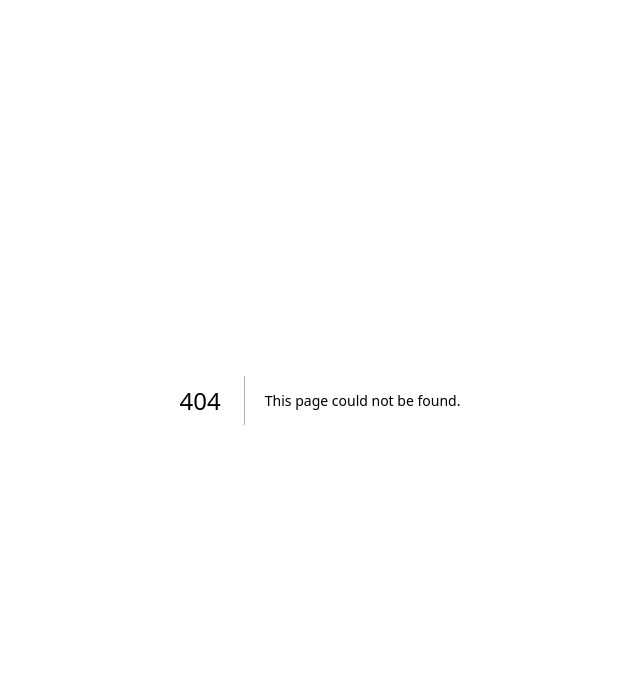
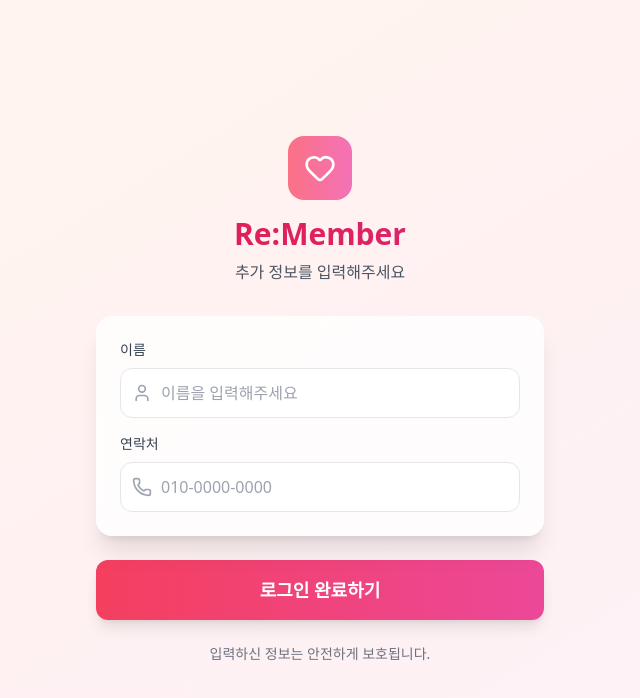
Before and after one commit to chaeyeong222/Re-Member-Frontend, a Next.js app: page /signup in a window 1280 px wide. Before the commit this address had no page. Shown: the top 698 px of the page, without its empty margins (320-960 px from the left). Built offline with nearby package versions, Linux system fonts and the light colour scheme.

Commit message:
회원가입 페이지 추가

```diff
--- /dev/null
+++ b/app/signup/page.tsx
@@ -0,0 +1,133 @@
+"use client"
+import { useState } from "react"
+import type React from "react"
+
+import { Heart, User, Phone } from "lucide-react"
+import { useRouter } from "next/navigation"
+
+export default function SignupPage() {
+    const [isLoading, setIsLoading] = useState(false)
+    const [formData, setFormData] = useState({
+        name: "",
+        phone: "",
+    })
+    const router = useRouter()
+
+    const handleInputChange = (e: React.ChangeEvent<HTMLInputElement>) => {
+        const { name, value } = e.target
+        setFormData((prev) => ({
+            ...prev,
+            [name]: value,
+        }))
+    }
+
+    const handleCompleteSignup = async () => {
+        if (!formData.name.trim() || !formData.phone.trim()) {
+            alert("이름과 연락처를 모두 입력해주세요.")
+            return
+        }
+
+        setIsLoading(true)
+
+        try {
+            await new Promise((resolve) => setTimeout(resolve, 1500))
+
+            // Store user info and redirect to dashboard
+            localStorage.setItem("user_name", formData.name)
+            localStorage.setItem("user_phone", formData.phone)
+            localStorage.setItem("kakao_token", "mock_token")
+            localStorage.setItem("store_key", "store_" + Date.now())
+
+            router.push("/dashboard")
+        } catch (error) {
+            console.error("Signup failed:", error)
+            alert("회원가입에 실패했습니다. 다시 시도해주세요.")
+            setIsLoading(false)
+        }
+    }
+
+    return (
+        <div className="min-h-screen bg-gradient-to-br from-orange-50 via-rose-50 to-pink-50 flex items-center justify-center p-4">
+            <div className="w-full max-w-md">
+                {/* Logo and Title */}
+                <div className="text-center mb-8">
+                    <div className="w-16 h-16 bg-gradient-to-r from-rose-400 to-pink-400 rounded-2xl flex items-center justify-center mx-auto mb-4">
+                        <Heart className="h-8 w-8 text-white" />
+                    </div>
+                    <h1 className="text-3xl font-bold bg-gradient-to-r from-rose-600 to-pink-600 bg-clip-text text-transparent mb-2">
+                        Re:Member
+                    </h1>
+                    <p className="text-gray-600">추가 정보를 입력해주세요</p>
+                </div>
+
+                {/* Signup Form */}
+                <div className="bg-white/80 backdrop-blur-sm rounded-2xl shadow-xl p-6 mb-6">
+                    <div className="space-y-4">
+                        {/* Name Input */}
+                        <div>
+                            <label htmlFor="name" className="block text-sm font-medium text-gray-700 mb-2">
+                                이름
+                            </label>
+                            <div className="relative">
+                                <div className="absolute inset-y-0 left-0 pl-3 flex items-center pointer-events-none">
+                                    <User className="h-5 w-5 text-gray-400" />
+                                </div>
+                                <input
+                                    type="text"
+                                    id="name"
+                                    name="name"
+                                    value={formData.name}
+                                    onChange={handleInputChange}
+                                    placeholder="이름을 입력해주세요"
+                                    className="w-full pl-10 pr-4 py-3 border border-gray-200 rounded-xl focus:ring-2 focus:ring-rose-500 focus:border-transparent outline-none transition-all"
+                                />
+                            </div>
+                        </div>
+
+                        {/* Phone Input */}
+                        <div>
+                            <label htmlFor="phone" className="block text-sm font-medium text-gray-700 mb-2">
+                                연락처
+                            </label>
+                            <div className="relative">
+                                <div className="absolute inset-y-0 left-0 pl-3 flex items-center pointer-events-none">
+                                    <Phone className="h-5 w-5 text-gray-400" />
+                                </div>
+                                <input
+                                    type="tel"
+                                    id="phone"
+                                    name="phone"
+                                    value={formData.phone}
+                                    onChange={handleInputChange}
+                                    placeholder="010-0000-0000"
+                                    className="w-full pl-10 pr-4 py-3 border border-gray-200 rounded-xl focus:ring-2 focus:ring-rose-500 focus:border-transparent outline-none transition-all"
+                                />
+                            </div>
+                        </div>
+                    </div>
+                </div>
+
+                {/* Complete Signup Button */}
+                <button
+                    onClick={handleCompleteSignup}
+                    disabled={isLoading}
+                    className="w-full bg-gradient-to-r from-rose-500 to-pink-500 hover:from-rose-600 hover:to-pink-600 disabled:from-rose-300 disabled:to-pink-300 text-white font-semibold py-4 px-6 rounded-xl shadow-lg transition-all duration-200 flex items-center justify-center gap-3 text-lg"
+                >
+                    {isLoading ? (
+                        <>
+                            <div className="animate-spin rounded-full h-5 w-5 border-b-2 border-white"></div>
+                            처리 중...
+                        </>
+                    ) : (
+                        "로그인 완료하기"
+                    )}
+                </button>
+
+                {/* Footer */}
+                <div className="text-center mt-6">
+                    <p className="text-sm text-gray-500">입력하신 정보는 안전하게 보호됩니다.</p>
+                </div>
+            </div>
+        </div>
+    )
+}
```
